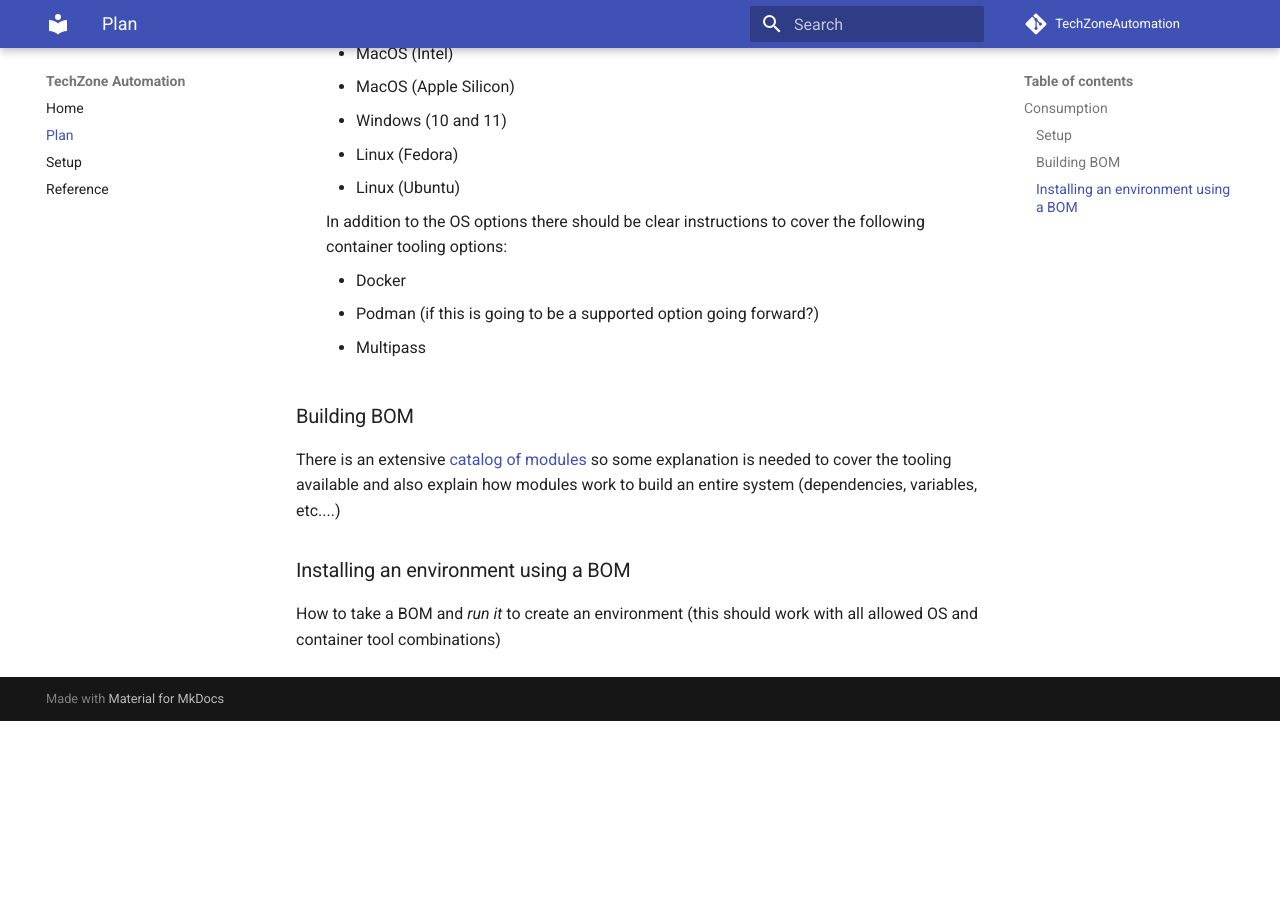
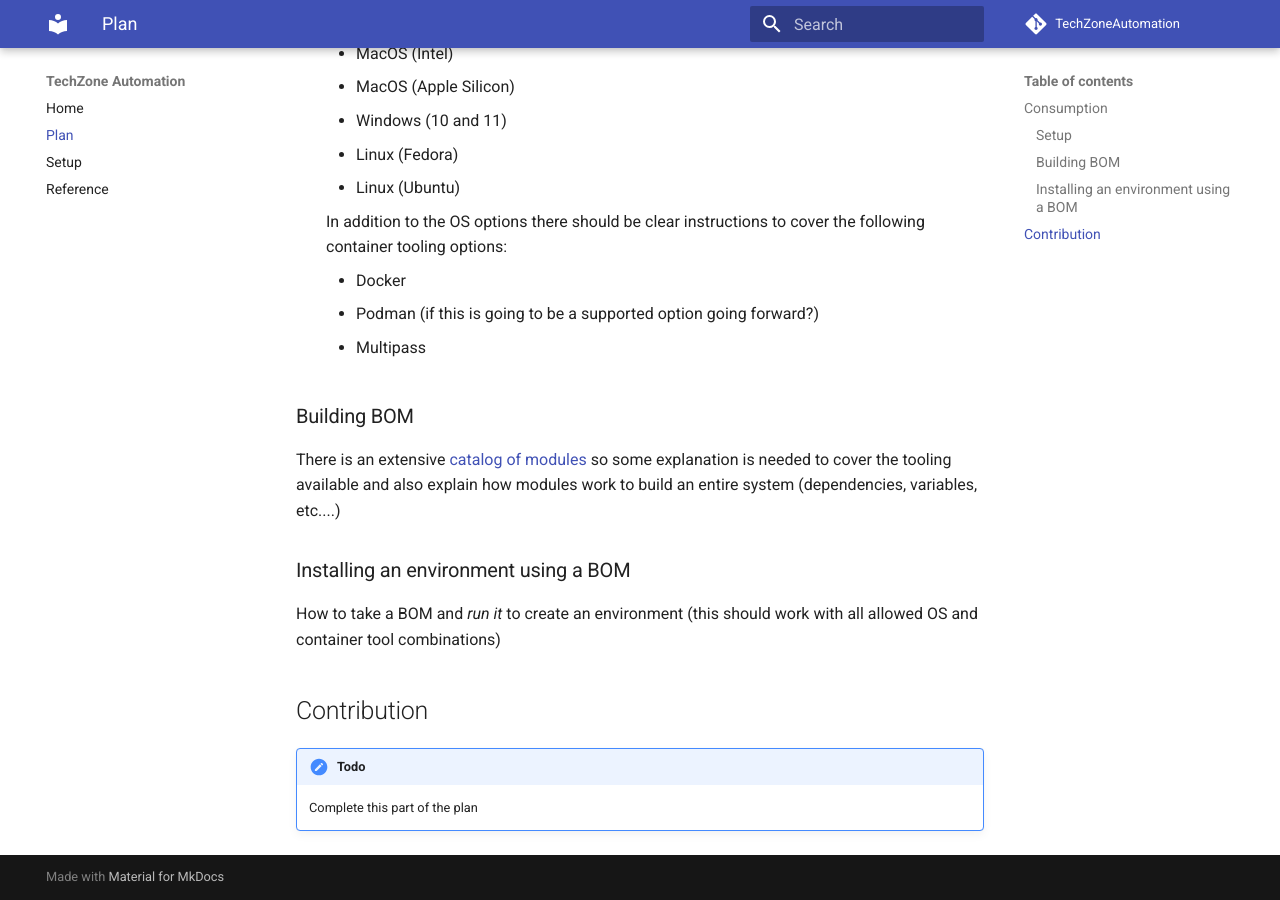
Before and after one commit to binnes/TechZoneAutomation, an MkDocs documentation site: the page built from docs/plan.md, in a window 1280 px wide and 900 px high, scrolled down 671 px. Built offline with MkDocs 1.6.1 and Material for MkDocs 9.7.7, drawn with Linux system fonts in a browser that asks for light colours; comment, search, counter and statistics services are not loaded; before the commit the page ends 1392 px from its top, so only the background shows below that.

Commit message:
plan update

```diff
--- a/docs/plan.md
+++ b/docs/plan.md
@@ -33,3 +33,8 @@ There is an extensive [catalog of modules](https://modules.cloudnativetoolkit.de
 ### Installing an environment using a BOM
 
 How to take a BOM and *run it* to create an environment (this should work with all allowed OS and container tool combinations)
+
+## Contribution
+
+!!!Todo
+    Complete this part of the plan
```
